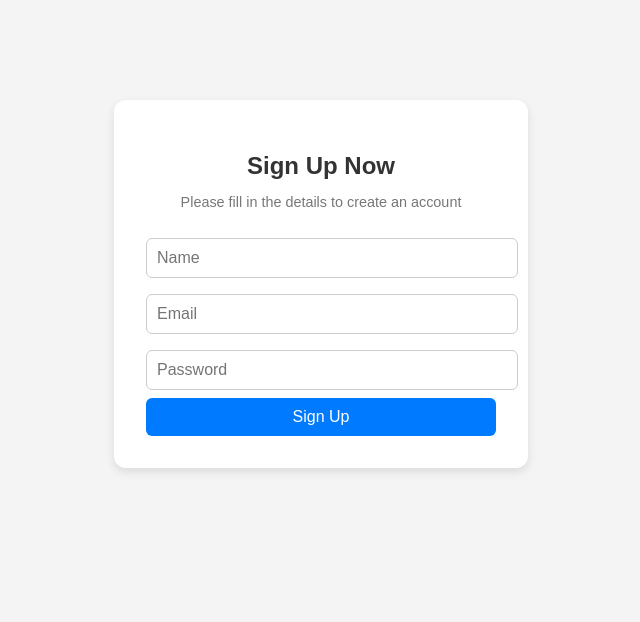
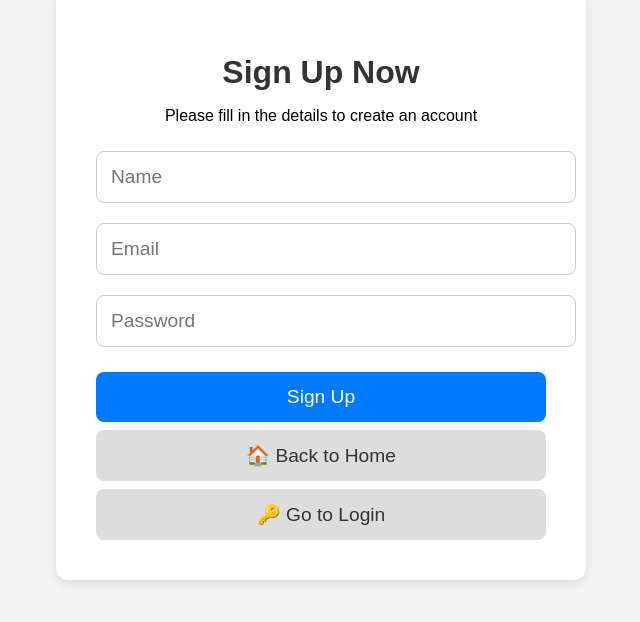
Before and after one commit to izs3-Benjamin-Cogdell/Human-Factors, a React (Create React App) app in the folder my-app/: page /signup in a window 1280 px wide. Shown: the part 116-738 px from the top of the page, without its empty margins (319-959 px from the left). Built offline with nearby package versions, Linux system fonts and the light colour scheme.

Commit message:
added buttons to the homepage, and login page

```diff
--- a/my-app/src/components/Signup/Signup.css
+++ b/my-app/src/components/Signup/Signup.css
@@ -7,44 +7,32 @@
     background-color: #f4f4f4;
   }
 
-  /* Signup card */
+  /* Enlarged signup card */
   .signup-card {
     background: white;
-    padding: 2rem;
+    padding: 2.5rem;
     border-radius: 12px;
     box-shadow: 0 4px 10px rgba(0, 0, 0, 0.1);
     width: 100%;
-    max-width: 350px;
+    max-width: 450px; /* Increased width */
     text-align: center;
   }
 
-  /* Logo */
-  .signup-logo img {
-    width: 50px;
-    margin-bottom: 10px;
-  }
-
-  /* Title and subtext */
+  /* Enlarged title */
   h2 {
-    font-size: 1.5rem;
+    font-size: 2rem; /* Bigger title */
     margin-bottom: 5px;
     color: #333;
   }
 
-  .signup-subtext {
-    font-size: 0.9rem;
-    color: #777;
-    margin-bottom: 20px;
-  }
-
-  /* Input fields */
+  /* Enlarged input fields */
   input {
     width: 100%;
-    padding: 10px;
-    margin: 8px 0;
+    padding: 14px; /* Bigger inputs */
+    margin: 10px 0;
     border: 1px solid #ccc;
-    border-radius: 6px;
-    font-size: 1rem;
+    border-radius: 8px;
+    font-size: 1.2rem; /* Larger font */
   }
 
   input:focus {
@@ -52,65 +40,50 @@
     outline: none;
   }
 
-  /* Forgot password */
-  .forgot-password {
-    text-align: right;
-    font-size: 0.8rem;
-    color: #007bff;
-    cursor: pointer;
-    margin-bottom: 15px;
-  }
-
-  /* Signup button */
+  /* Enlarged Sign Up button */
   .signup-button {
     width: 100%;
     background: #007bff;
     color: white;
-    padding: 10px;
-    font-size: 1rem;
+    padding: 14px;
+    font-size: 1.2rem;
     border: none;
-    border-radius: 6px;
+    border-radius: 8px;
     cursor: pointer;
     transition: background 0.3s ease;
+    margin-top: 15px;
   }
 
   .signup-button:hover {
     background: #0056b3;
   }
 
-  /* Login link */
-  .login-link {
-    font-size: 0.9rem;
-    margin-top: 10px;
-    color: #777;
+  /* Secondary buttons for Home & Login */
+  .secondary-button {
+    width: 100%;
+    background: #ddd;
+    color: #333;
+    padding: 14px;
+    font-size: 1.2rem;
+    border: none;
+    border-radius: 8px;
+    cursor: pointer;
+    transition: background 0.3s ease;
+    margin-top: 8px;
   }
 
-  .login-link span {
-    color: #007bff;
-    cursor: pointer;
+  .secondary-button:hover {
+    background: #bbb;
   }
 
-  /* Social icons */
-  .social-icons {
-    display: flex;
-    justify-content: center;
-    margin-top: 15px;
+  /* Enlarged and bold error message */
+  .error-message {
+    background: #ffebee;
+    color: #d32f2f;
+    padding: 15px;
+    margin-bottom: 15px;
+    border-radius: 8px;
+    font-size: 1.2rem; /* Larger text */
+    font-weight: bold; /* Bold text */
+    text-align: center;
   }
-
-  .icon {
-    width: 35px;
-    height: 35px;
-    background: #e0e0e0;
-    display: flex;
-    align-items: center;
-    justify-content: center;
-    border-radius: 50%;
-    margin: 0 5px;
-    font-size: 1.2rem;
-    cursor: pointer;
-    transition: background 0.3s ease;
-  }
-
-  .icon:hover {
-    background: #ccc;
-  }
--- a/my-app/src/components/Signup/signup.js
+++ b/my-app/src/components/Signup/signup.js
@@ -1,4 +1,5 @@
 import { useState } from "react";
+import { useNavigate } from "react-router-dom"; // Import navigation hook
 import "./Signup.css"; // Import the CSS file
 
 const Signup = () => {
@@ -9,6 +10,7 @@ const Signup = () => {
   });
 
   const [errorMessage, setErrorMessage] = useState(""); // State for error messages
+  const navigate = useNavigate(); // Hook for navigation
 
   const handleChange = (e) => {
     setFormData({ ...formData, [e.target.name]: e.target.value });
@@ -33,6 +35,7 @@ const Signup = () => {
       }
 
       alert("✅ " + data.message);
+      navigate("/login"); // Redirect to login after signup success
     } catch (error) {
       console.error("❌ Signup Error:", error);
       setErrorMessage(error.message); // Display error in UI
@@ -54,6 +57,9 @@ const Signup = () => {
 
           <button type="submit" className="signup-button">Sign Up</button>
         </form>
+
+        <button className="secondary-button" onClick={() => navigate("/")}>🏠 Back to Home</button>
+        <button className="secondary-button" onClick={() => navigate("/login")}>🔑 Go to Login</button>
       </div>
     </div>
   );
```
